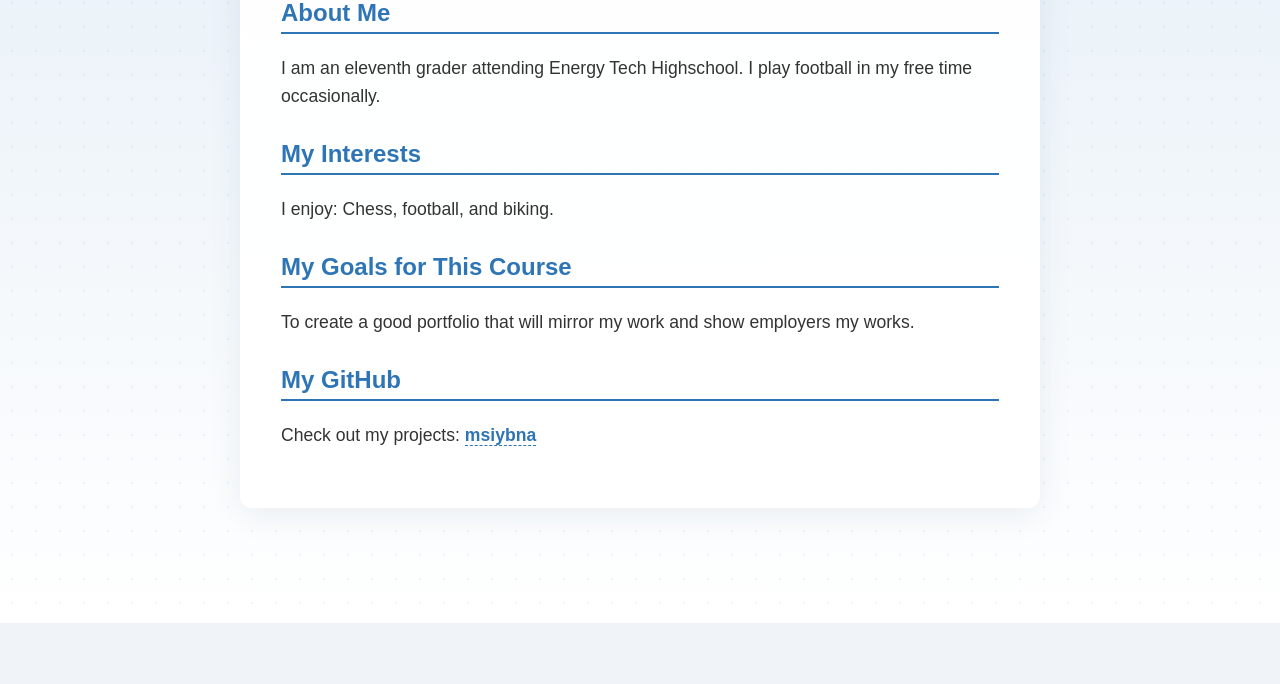
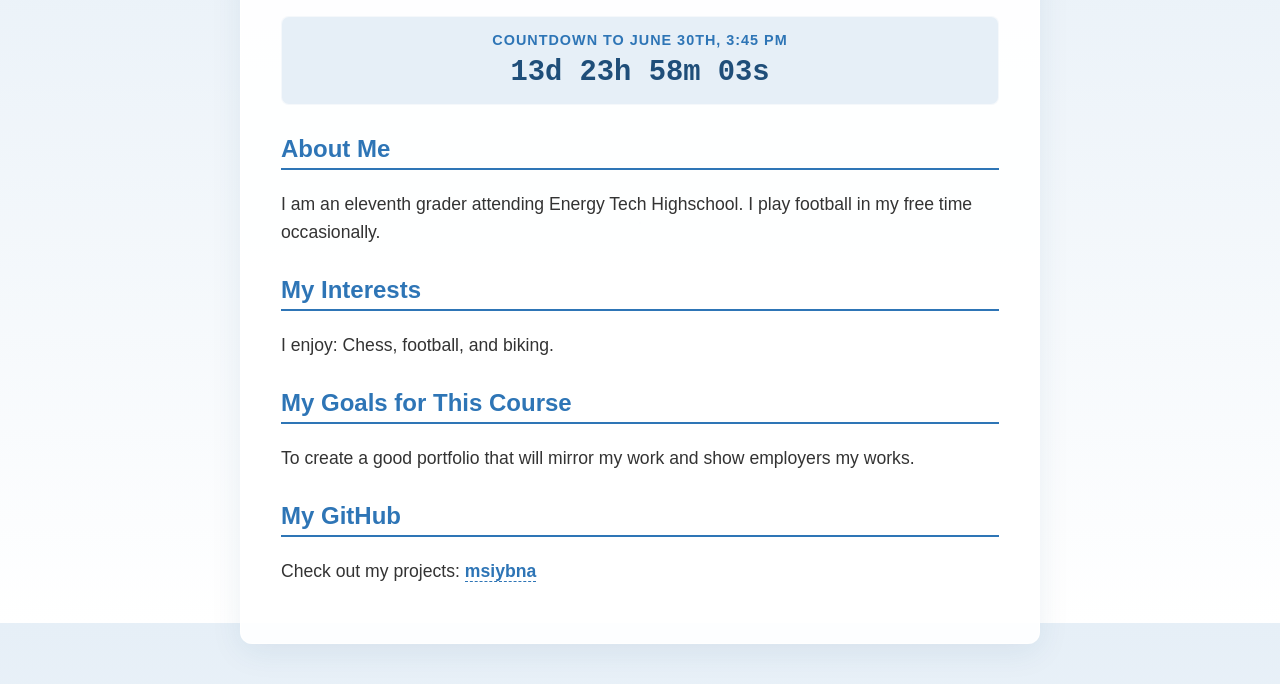
Before and after one commit to msiybna/my-github-site, a plain HTML site: page index.html in a window 1280 px wide. Shown: the part 177-861 px from the top of the page. Before the commit the page ends 800 px from the top, so only its background shows below. Drawn offline with Linux system fonts and the light colour scheme.

Commit message:
timer to end of senior year

```diff
--- a/index.html
+++ b/index.html
@@ -10,13 +10,14 @@
             --bg-color: #f0f4f8;
             --gradient-start: #e6eff7;
             --gradient-end: #ffffff;
-            --dot-color: rgba(46, 117, 182, 0.08); /* #2E75B6 at 8% opacity */
+            --dot-color: rgba(46, 117, 182, 0.08);
             --container-bg: rgba(255, 255, 255, 0.92);
             --container-shadow: rgba(31, 78, 121, 0.08);
             --container-border: rgba(255, 255, 255, 0.6);
             --text-primary: #1F4E79;
             --text-secondary: #2E75B6;
             --text-body: #333333;
+            --timer-bg: #e6eff7;
         }
 
         /* Dark Mode variables */
@@ -24,13 +25,14 @@
             --bg-color: #0d1117;
             --gradient-start: #161b22;
             --gradient-end: #0d1117;
-            --dot-color: rgba(88, 166, 255, 0.06); /* Accent blue dot matrix */
+            --dot-color: rgba(88, 166, 255, 0.06);
             --container-bg: rgba(22, 27, 34, 0.9);
             --container-shadow: rgba(0, 0, 0, 0.5);
             --container-border: rgba(48, 54, 61, 0.7);
             --text-primary: #58a6ff;
             --text-secondary: #79c0ff;
             --text-body: #c9d1d9;
+            --timer-bg: #161b22;
         }
 
         /* Background setup utilizing variables */
@@ -38,7 +40,7 @@
             font-family: Arial, sans-serif;
             max-width: 800px;
             margin: 0 auto;
-            padding: 60px 20px 40px 20px; /* Top padding leaves space for button */
+            padding: 80px 20px 40px 20px; /* Top padding leaves space for button */
             background-color: var(--bg-color);
             background-image:
                 radial-gradient(var(--dot-color) 1.5px, transparent 1.5px),
@@ -83,6 +85,33 @@
             color: var(--bg-color);
         }
 
+        /* Countdown Timer Component Styling */
+        .timer-box {
+            background-color: var(--timer-bg);
+            border: 1px solid var(--container-border);
+            border-radius: 8px;
+            padding: 15px;
+            margin-bottom: 25px;
+            text-align: center;
+            transition: background-color 0.3s ease;
+        }
+
+        .timer-title {
+            font-size: 0.9rem;
+            font-weight: bold;
+            text-transform: uppercase;
+            letter-spacing: 1px;
+            margin-bottom: 8px;
+            color: var(--text-secondary);
+        }
+
+        .timer-display {
+            font-size: 1.8rem;
+            font-weight: bold;
+            font-family: monospace, Courier, monospace;
+            color: var(--text-primary);
+        }
+
         h1 {
             color: var(--text-primary);
             margin-top: 0;
@@ -125,6 +154,12 @@
     <div class="container">
         <h1>Hi, I'm Bryan Ramirez!</h1>
 
+        <!-- Live Countdown Timer Component -->
+        <div class="timer-box">
+            <div class="timer-title">Countdown to June 30th, 3:45 PM</div>
+            <div class="timer-display" id="countdown">00d 00h 00m 00s</div>
+        </div>
+
         <h2>About Me</h2>
         <p>I am an eleventh grader attending Energy Tech Highschool. I play football in my free time occasionally.</p>
 
@@ -138,13 +173,13 @@
         <p>Check out my projects: <a href="https://github.com" target="_blank">msiybna</a></p>
     </div>
 
-    <!-- Script to handle switching themes seamlessly -->
+    <!-- Scripts to handle logic features -->
     <script>
+        // 1. Dark/Light Theme Switching Logic
         function toggleTheme() {
             const body = document.body;
             const btn = document.getElementById('themeToggle');
 
-            // Check current active theme attribute
             if (body.getAttribute('data-theme') === 'dark') {
                 body.removeAttribute('data-theme');
                 btn.innerHTML = '🌙 Dark Mode';
@@ -153,6 +188,43 @@
                 btn.innerHTML = '☀️ Light Mode';
             }
         }
+
+        // 2. Countdown Timer Real-Time Calculation Logic
+        // Target Date: June 30th at 15:45 (3:45 PM)
+        // Note: The code dynamic target matches the current calendar year cleanly
+        const targetYear = new Date().getFullYear();
+        const targetDate = new Date(`June 30, ${targetYear} 15:45:00`).getTime();
+
+        function updateCountdown() {
+            const now = new Date().getTime();
+            const difference = targetDate - now;
+
+            // If target date is reached or passed
+            if (difference <= 0) {
+                document.getElementById('countdown').innerHTML = "Time's up!";
+                clearInterval(timerInterval);
+                return;
+            }
+
+            // Math conversions for days, hours, minutes, and seconds
+            const days = Math.floor(difference / (1000 * 60 * 60 * 24));
+            const hours = Math.floor((difference % (1000 * 60 * 60 * 24)) / (1000 * 60 * 60));
+            const minutes = Math.floor((difference % (1000 * 60 * 60)) / (1000 * 60));
+            const seconds = Math.floor((difference % (1000 * 60)) / 1000);
+
+            // Format numbers to always show two digits (e.g. 05 instead of 5)
+            const dDisplay = String(days).padStart(2, '0');
+            const hDisplay = String(hours).padStart(2, '0');
+            const mDisplay = String(minutes).padStart(2, '0');
+            const sDisplay = String(seconds).padStart(2, '0');
+
+            // Render live text changes directly inside DOM
+            document.getElementById('countdown').innerHTML = `${dDisplay}d ${hDisplay}h ${mDisplay}m ${sDisplay}s`;
+        }
+
+        // Run immediately on page load, then refresh every single second
+        updateCountdown();
+        const timerInterval = setInterval(updateCountdown, 1000);
     </script>
 
 </body>
```
